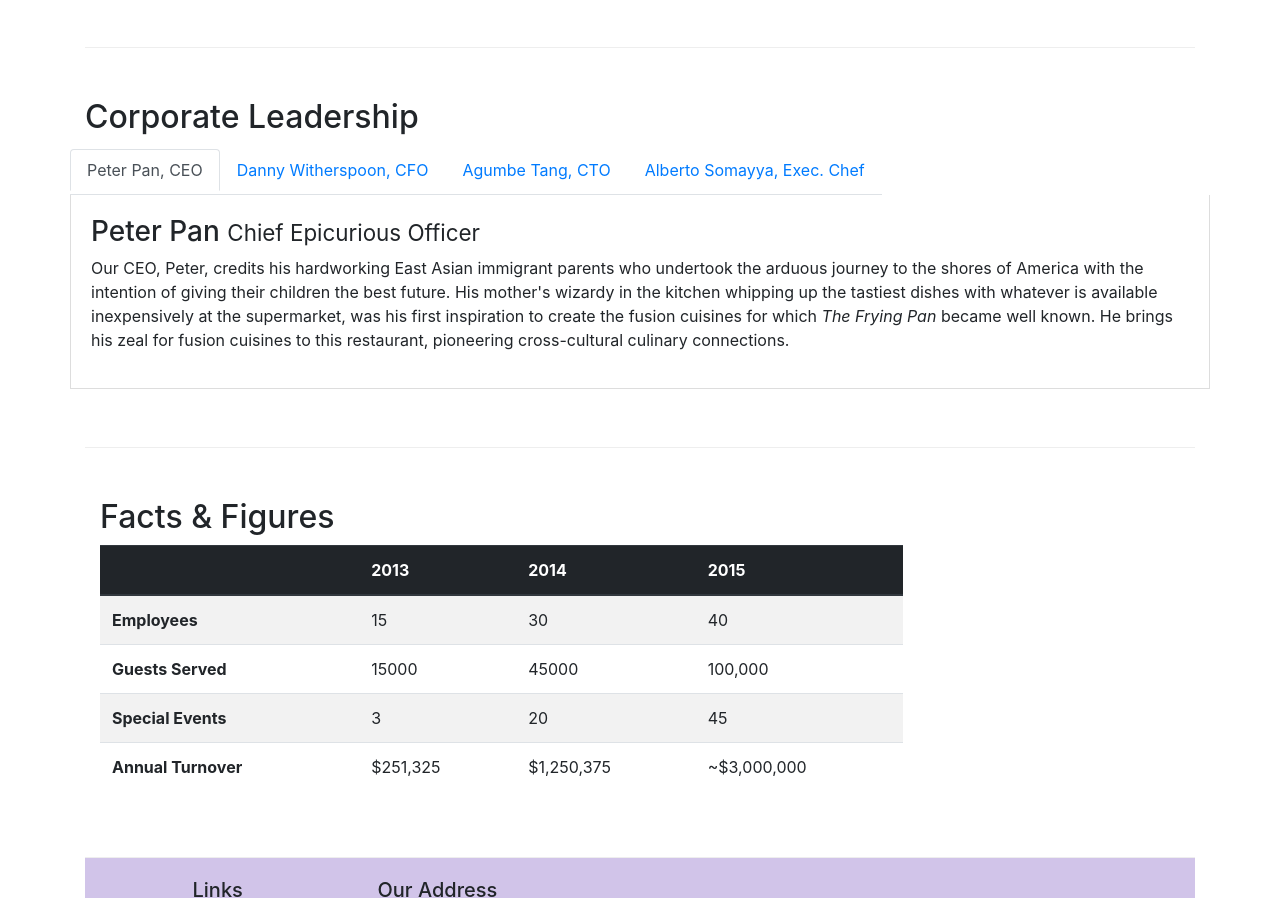
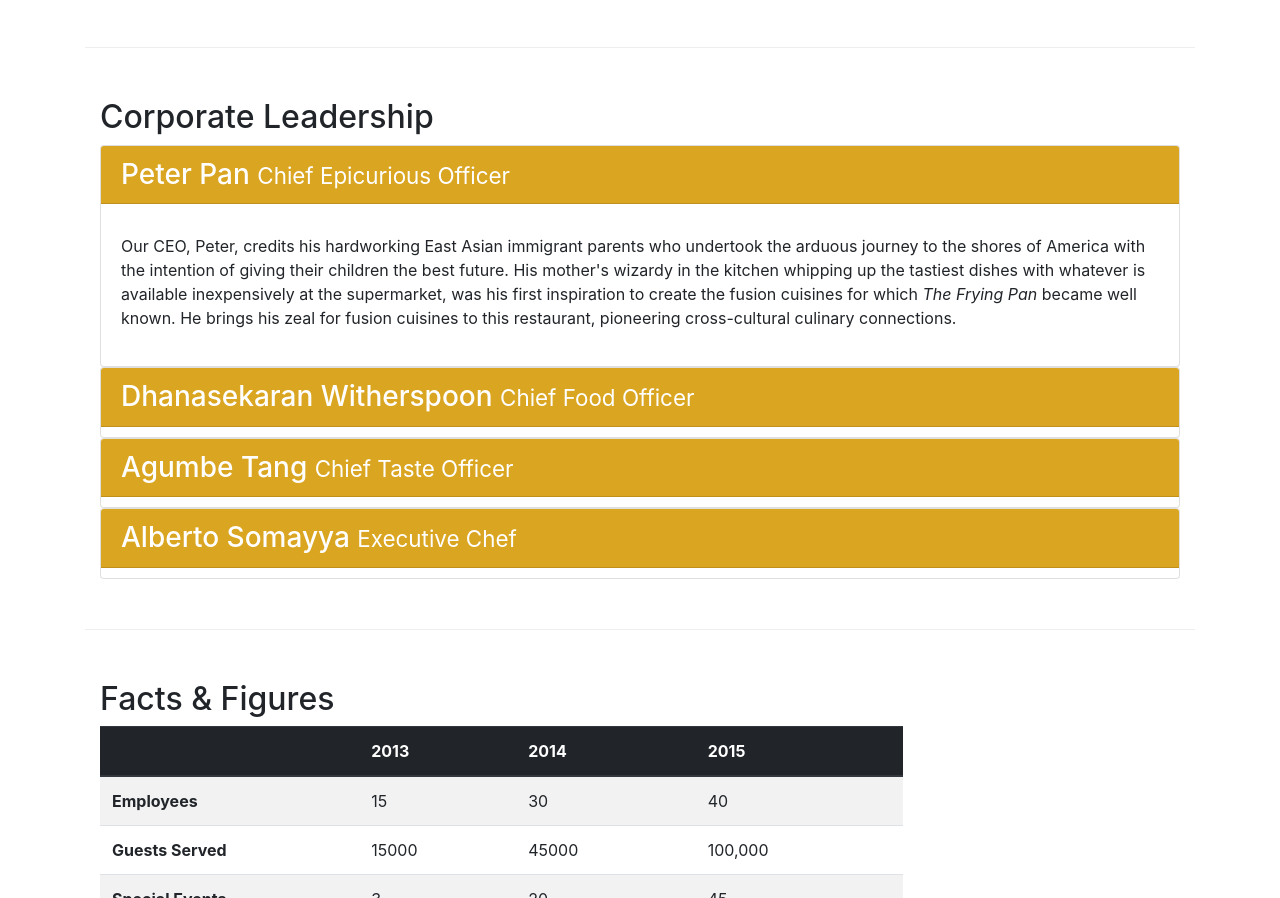
Before and after one commit to jkennedy07/conFusion, a website: page aboutus.html in a window 1280 px wide. Shown: the part 914-1812 px from the top of the page. Drawn offline with nearby package versions, Linux system fonts and the light colour scheme.

Commit message:
Accordion

```diff
--- a/aboutus.html
+++ b/aboutus.html
@@ -99,47 +99,63 @@
          </div>
 
          <div class="row row-content">
-            <div class="row">
             <div class="col-12">
                <h2>Corporate Leadership</h2>
             </div>
-               <ul class="nav nav-tabs">
-                  <li class="nav-item">
-                     <a class="nav-link active" href="#peter" role="tab" data-toggle="tab">Peter Pan, CEO</a>
-                  </li>
-                  <li class="nav-item">
-                     <a class="nav-link" href="#danny" role="tab" data-toggle="tab">Danny Witherspoon, CFO</a>
-                  </li>
-                  <li class="nav-item">
-                     <a class="nav-link" href="#agumbe"role="tab" data-toggle="tab">Agumbe Tang, CTO</a>
-                  </li>
-                  <li class="nav-item">
-                     <a class="nav-link" href="#alberto" role="tab" data-toggle="tab">Alberto Somayya, Exec. Chef</a>
-                  </li>
-               </ul>
+            <div class="col-12">
+               <div id="accordion">
+                  <div class="card">
+                     <div class="card-header" role="tab" id="peterhead">
+                        <h3 class="mb-0">
+                           <a data-toggle="collapse" data-target="#peter">
+                              Peter Pan <small>Chief Epicurious Officer</small>
+                           </a>
+                        </h3>
                      </div>
-            <div class="row">
-               <div class="col-12 no-margin">
-                  <div class="tab-content">
-                     <div role="tabpanel" class="tab-pane fade show active" id="peter">
-                        <h3>Peter Pan <small>Chief Epicurious Officer</small></h3>
+                     <div class="collapse show" id="peter" data-parent="#accordion">
+                        <div class="card-body">
                            <p class="d-none d-sm-block">Our CEO, Peter, credits his hardworking East Asian immigrant parents who undertook the arduous journey to the shores of America with the intention of giving their children the best future. His mother's wizardy in the kitchen whipping up the tastiest dishes with whatever is available inexpensively at the supermarket, was his first inspiration to create the fusion cuisines for which <em>The Frying Pan</em> became well known. He brings his zeal for fusion cuisines to this restaurant, pioneering cross-cultural culinary connections.
                            </p>
                         </div>
-                     <div role="tabpanel" class="tab-pane fade" id="danny">
-                        <h3>Dhanasekaran Witherspoon <small>Chief Food Officer</small></h3>
+                     </div>
+                  </div>
+                  <div class="card">
+                     <div class="card-header" role="tab" id="dannyhead">
+                        <a class="collapsed" data-toggle="collapse" data-target="#danny">
+                           <h3 class="mb-0">Dhanasekaran Witherspoon <small>Chief Food Officer</small></h3>
+                        </a>
+                     </div>
+                     <div class="collapse" id="danny" data-parent="#accordion">
+                        <div class="card-body">
                            <p class="d-none d-sm-block">Our CFO, Danny, as he is affectionately referred to by his colleagues, comes from a long established family tradition in farming and produce. His experiences growing up on a farm in the Australian outback gave him great appreciation for varieties of food sources. As he puts it in his own words, <em>Everything that runs, wins, and everything that stays, pays!</em>
                            </p>
                         </div>
-                     <div role="tabpanel" class="tab-pane fade" id="agumbe">
-                        <h3>Agumbe Tang <small>Chief Taste Officer</small></h3>
+                     </div>
+                  </div>
+                  <div class="card">
+                     <div class="card-header" role="tab" id="agumbehead">
+                        <a class="collapsed" data-toggle="collapse" data-target="#agumbe">
+                           <h3 class="mb-0">Agumbe Tang <small>Chief Taste Officer</small></h3>
+                        </a>
+                     </div>
+                     <div class="collapse" id="agumbe" data-parent="#accordion">
+                        <div class="card-body">
                            <p class="d-none d-sm-block">Blessed with the most discerning gustatory sense, Agumbe, our CTO, personally ensures that every dish that we serve meets his exacting tastes. Our chefs dread the tongue lashing that ensues if their dish does not meet his exacting standards. He lives by his motto, <em>You click only if you survive my lick.</em>
                            </p>
                         </div>
-                     <div role="tabpanel" class="tab-pane fade" id="alberto">
-                        <h3>Alberto Somayya <small>Executive Chef</small></h3>
+                     </div>
+                  </div>
+                  <div class="card">
+                     <div class="card-header" role="tab" id="albertohead">
+                        <a class="collapsed" data-toggle="collapse" data-target="#alberto">
+                           <h3 class="mb-0">Alberto Somayya <small>Executive Chef</small></h3>
+                        </a>
+                     </div>
+                     <div class="collapse" id="alberto" data-parent="#accordion">
+                        <div class="card-body">
                            <p class="d-none d-sm-block">Award winning three-star Michelin chef with wide International experience having worked closely with whos-who in the culinary world, he specializes in creating mouthwatering Indo-Italian fusion experiences. He says, <em>Put together the cuisines from the two craziest cultures, and you get a winning hit! Amma Mia!</em>
                            </p>
+                        </div>
                      </div>
                   </div>
                </div>
```
Lines whose indentation alone changed are shown as unchanged.
